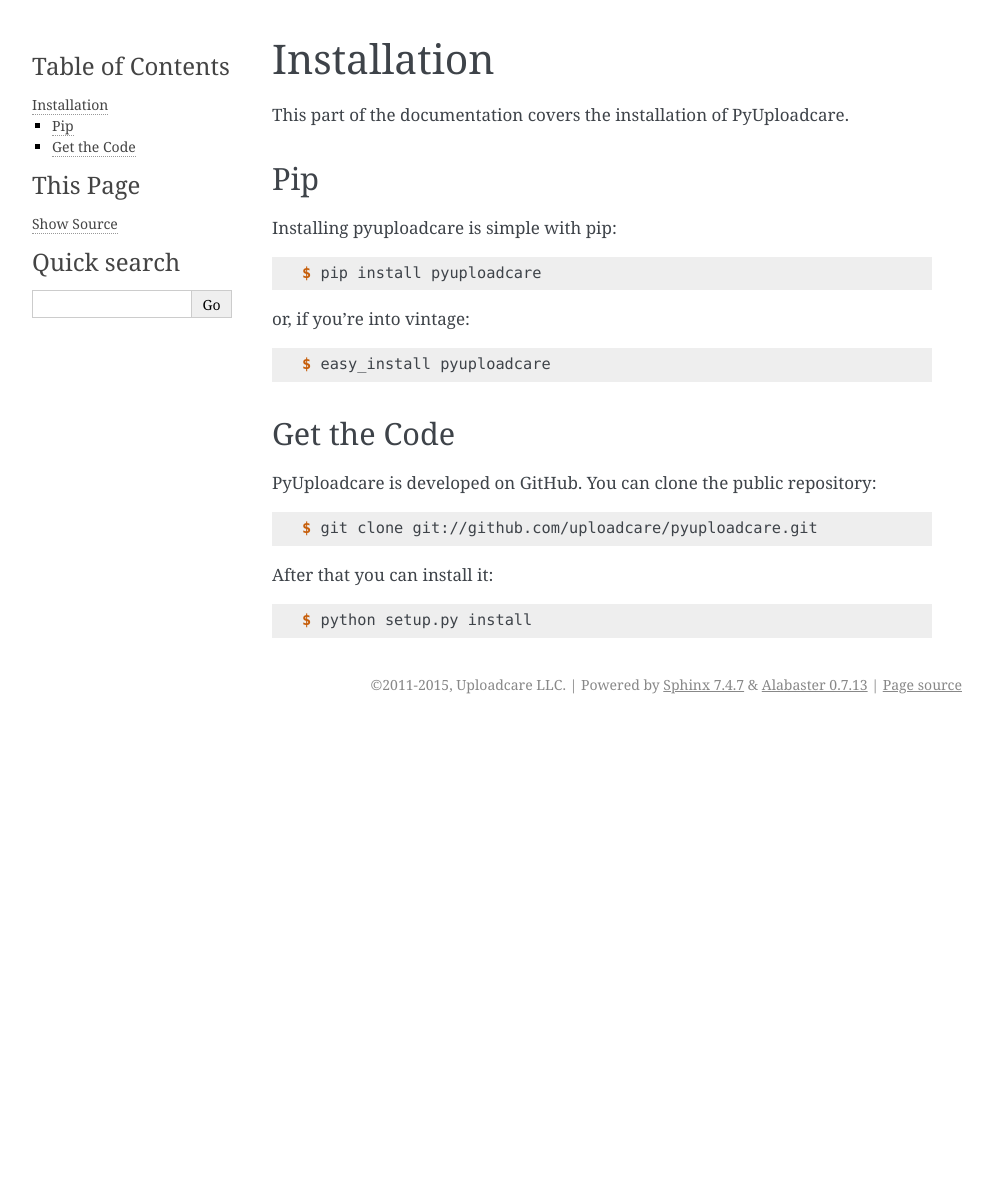
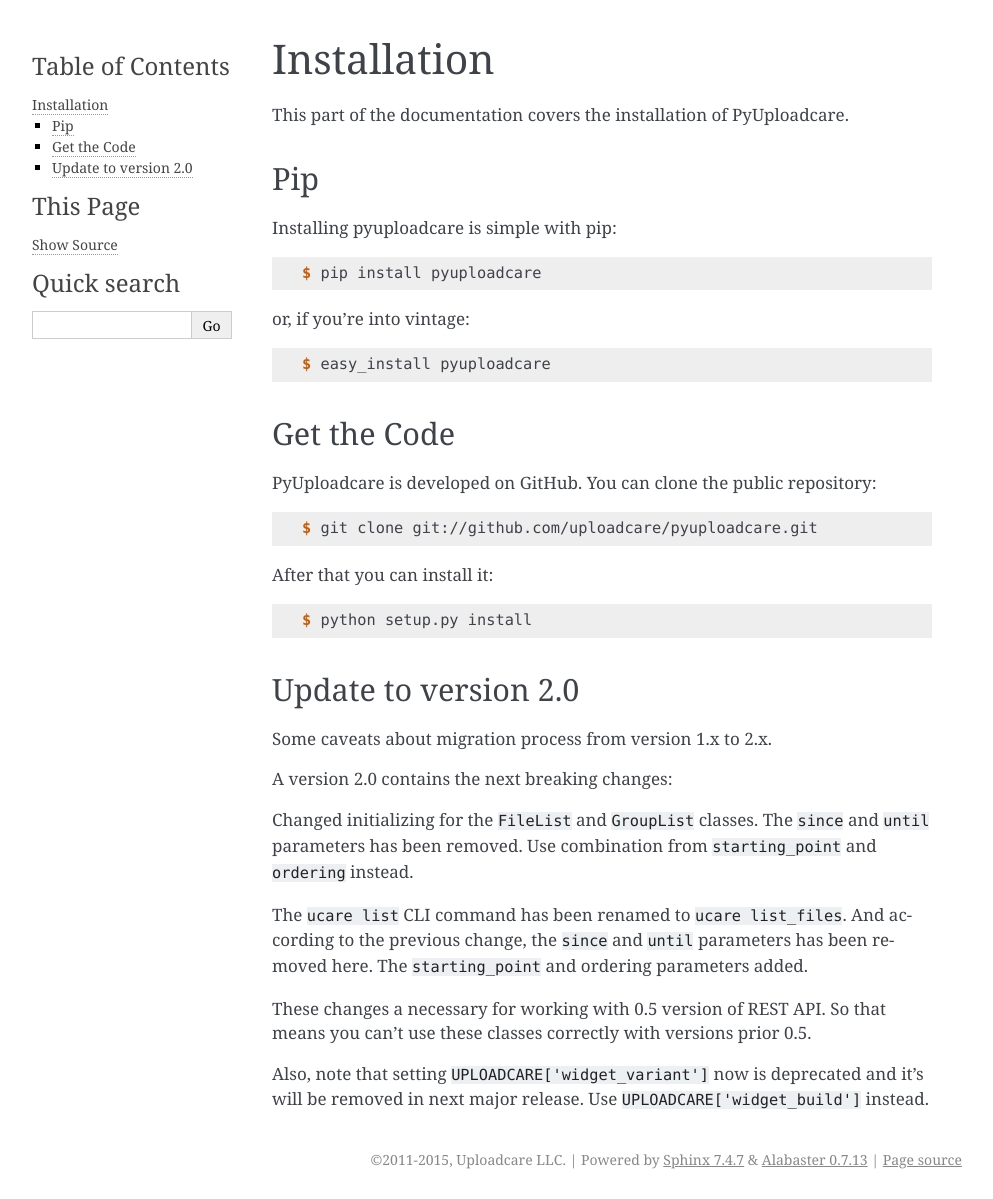
Before and after one commit to uploadcare/pyuploadcare, a Sphinx documentation site: the page built from docs/install.rst, in a window 1280 px wide. Shown: the whole page, without its empty margins (148-1141 px from the left). Built offline with Sphinx 7.4.7, drawn with Linux system fonts in a browser that asks for light colours; before the commit the page ends 900 px from its top, so only the background shows below that.

Commit message:
Added information about migration to 2.x

```diff
--- a/docs/install.rst
+++ b/docs/install.rst
@@ -39,3 +39,26 @@
 .. code-block:: console
 
     $ python setup.py install
+
+
+Update to version 2.0
+---------------------
+
+Some caveats about migration process from version 1.x to 2.x.
+
+A version 2.0 contains the next breaking changes:
+
+Changed initializing for the ``FileList`` and ``GroupList`` classes.
+The ``since`` and ``until`` parameters has been removed. Use combination from
+``starting_point`` and ``ordering`` instead.
+
+The ``ucare list`` CLI command has been renamed to ``ucare list_files``. And
+according to the previous change, the ``since`` and ``until`` parameters has
+been removed here. The ``starting_point`` and ordering parameters added.
+
+These changes a necessary for working with 0.5 version of REST API.
+So that means you can’t use these classes correctly with versions prior 0.5.
+
+Also, note that setting ``UPLOADCARE['widget_variant']`` now is deprecated and
+it’s will be removed in next major release. Use ``UPLOADCARE['widget_build']``
+instead.
```
